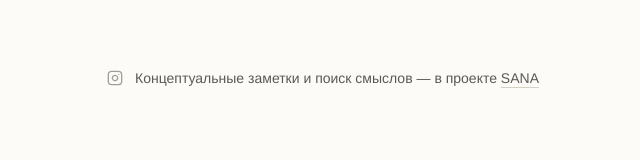
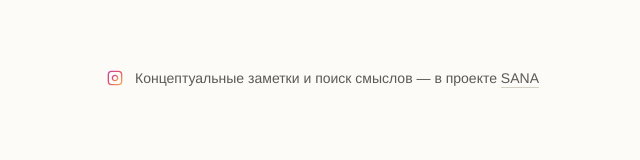
Before and after one commit to apple-kz/yevgeniy-levchuk-personal, a Next.js app: page / in a window 1280 px wide. Shown: the part 8118-8278 px from the top of the page, without its empty margins (317-957 px from the left). Built offline with nearby package versions, Linux system fonts and the light colour scheme.

Commit message:
style: apply brand gradient to instagram icon

```diff
--- a/src/app/page.tsx
+++ b/src/app/page.tsx
@@ -254,7 +254,18 @@ export default function Home() {
               rel="noopener noreferrer"
               className="inline-flex items-center gap-3 text-sm font-light text-[color:var(--color-muted)] hover:text-[color:var(--color-fg)] transition-colors group"
             >
-              <Instagram size={16} className="text-[color:var(--color-faint)] group-hover:text-[color:var(--color-fg)] transition-colors" />
+              <div className="relative w-4 h-4 overflow-visible">
+                <svg width="0" height="0" className="absolute">
+                  <linearGradient id="ig-gradient" x1="100%" y1="100%" x2="0%" y2="0%">
+                    <stop stopColor="#f09433" offset="0%" />
+                    <stop stopColor="#e6683c" offset="25%" />
+                    <stop stopColor="#dc2743" offset="50%" />
+                    <stop stopColor="#cc2366" offset="75%" />
+                    <stop stopColor="#bc1888" offset="100%" />
+                  </linearGradient>
+                </svg>
+                <Instagram size={16} style={{ stroke: 'url(#ig-gradient)' }} className="opacity-80 group-hover:opacity-100 transition-opacity" />
+              </div>
               <span>Концептуальные заметки и поиск смыслов — в проекте <span className="font-medium underline underline-offset-4 decoration-[color:var(--color-line-heavy)]">SANA</span></span>
             </a>
           </div>
```
